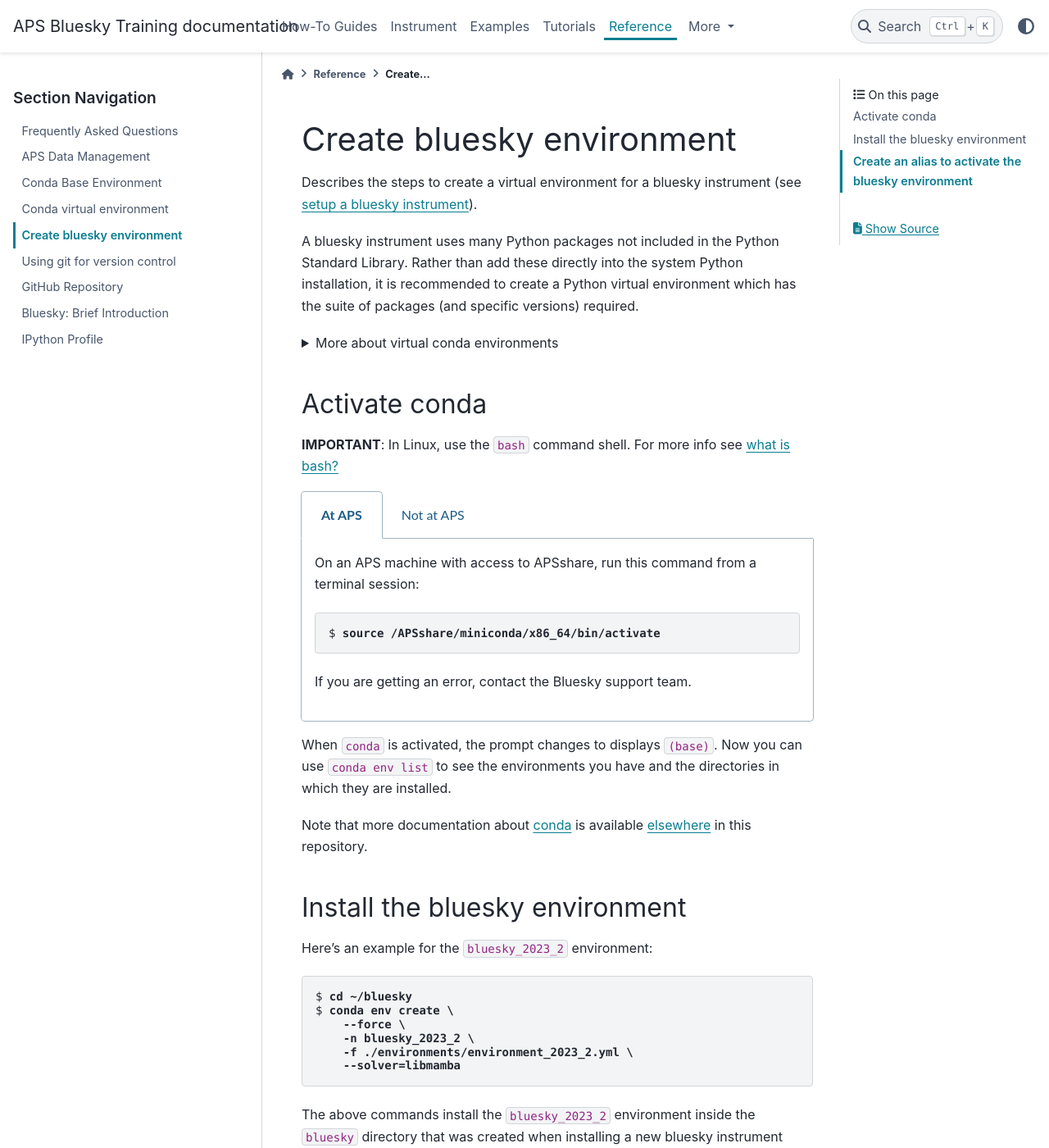
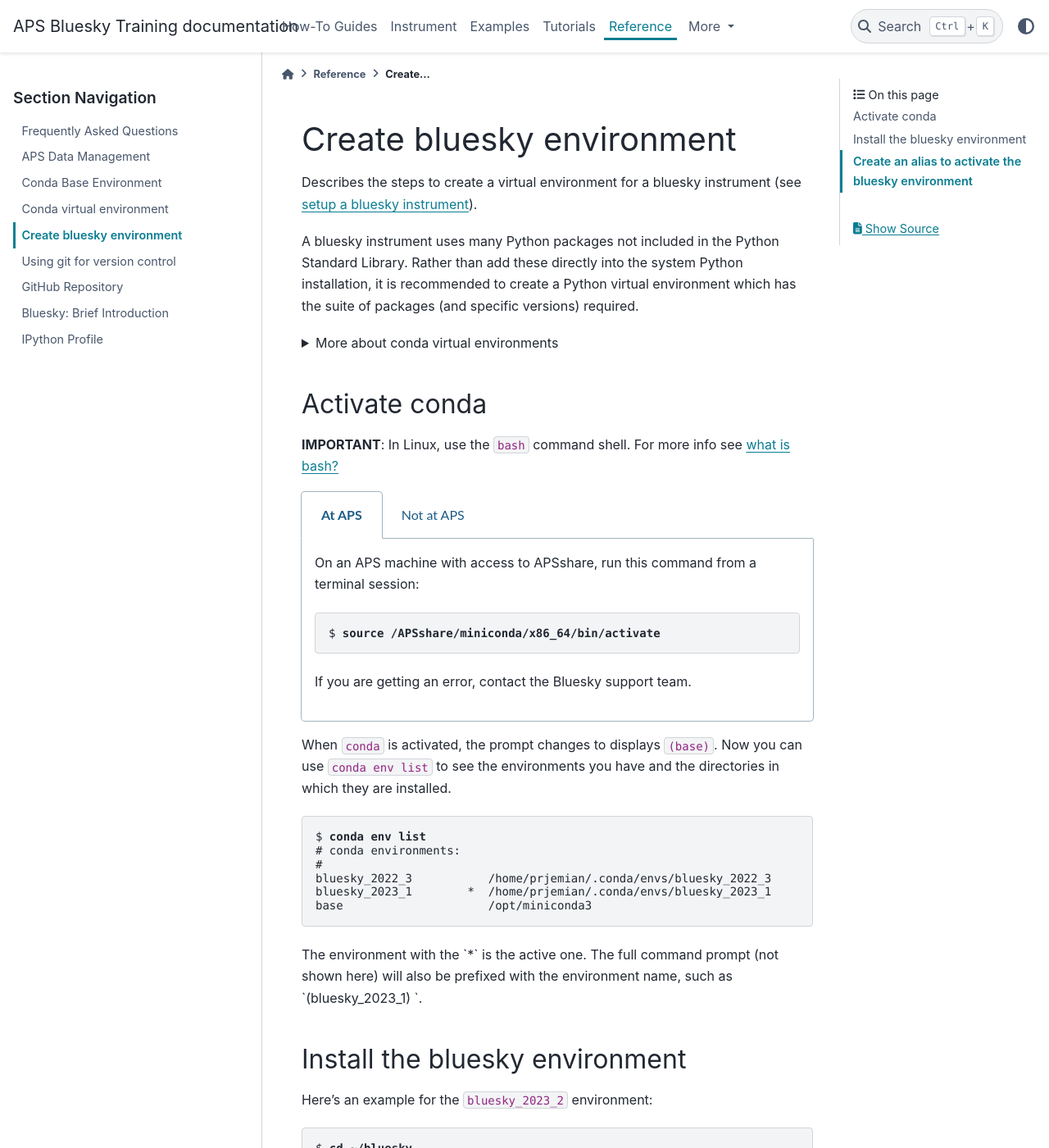
Before and after one commit to BCDA-APS/bluesky_training, a Sphinx documentation site: the page built from docs/source/reference/_create_conda_env.rst, in a window 1280 px wide and 1400 px high. Shown: the whole window at 82% size. Built offline with Sphinx 7.4.7 and the PyData theme 0.15.4, drawn with Linux system fonts in a browser that asks for light colours.

Commit message:
DOC #201 more about conda

```diff
--- a/docs/source/reference/_create_conda_env.rst
+++ b/docs/source/reference/_create_conda_env.rst
@@ -12,9 +12,13 @@
 
 .. raw:: html
 
-    <details><summary>More about virtual conda environments</summary>
-    A virtual environment gives your account control over the suite of installed
-    packages and insulates you from any system software updates:
+    <details><summary>More about conda virtual environments</summary>
+    A virtual environment gives your control over the suite of installed
+    packages and insulates you from any system software updates. It is likely
+    that you will have more than one conda environment available.  Each of these
+    has a complete installation of Python with a suite of packages.  The suite
+    may differ between the environments, as well as the package versions. Even
+    the Python version itself may be different.
 
       - Each conda environment has a name, which corresponds to the file
         directory in which the environments packages, libraries, and other
@@ -23,19 +27,19 @@
         affect any of the other environments. This makes it easy to control
         which software is installed.
 
-    The ``base`` environment refers to the default environment created when you
-    install ``Conda``, which is a package manager and environment management
-    system for Python. The ``base`` environment is created automatically during the
-    installation process, and it serves as the starting point for managing and
-    creating additional environments. When you install packages or libraries
-    using ``Conda`` without specifying a specific environment, the packages are
-    installed into the ``base`` environment by default. The ``base`` environment is
-    often used for general-purpose Python development or as a fallback option
-    when you haven't explicitly created any other environments. However, it is
-    recommended to create separate environments for different projects
-    or applications to avoid conflicts between package versions. This allows you
-    to isolate the dependencies of each project and maintain consistent
-    environments.
+    The <code>base</code> environment refers to the default environment created
+    when you install conda, which is a package manager and environment
+    management system for Python. The <code>base</code> environment is created
+    automatically during the installation process, and it serves as the starting
+    point for managing and creating additional environments. When you install
+    packages or libraries using conda without specifying a specific environment,
+    the packages are installed into the <code>base</code> environment by
+    default. The <code>base</code> environment is often used for general-purpose
+    Python development or as a fallback option when you haven't explicitly
+    created any other environments. However, it is recommended to create
+    separate environments for different projects or applications to avoid
+    conflicts between package versions. This allows you to isolate the
+    dependencies of each project and maintain consistent environments.
     </details>
 
 
@@ -89,11 +93,16 @@
       operating system. You can find the instructions for Windows, macOS, and
       Linux on the official conda documentation `website
       <https://docs.conda.io/projects/conda/en/latest/user-guide/install/index.html>`__.
+      Note: Alternatively, you can install `miniconda
+      <https://docs.conda.io/en/latest/miniconda.html>`__, an ideal base
+      environment since it installs a minimal suite of Python packages, useful
+      only the most basic tasks, such as creating local environments for
+      user.
 
-      If you still encounter the same error message after installing conda, you
-      may need to add the conda installation directory to your system's ``PATH``
-      environment variable manually. You can find instructions on how to do this
-      in the `conda documentation
+      If you still encounter the same error message after installing conda or
+      miniconda, you may need to add the conda installation directory to your
+      system's ``PATH`` environment variable manually. You can find instructions
+      on how to do this in the `conda documentation
       <https://docs.conda.io/projects/conda/en/latest/user-guide/install/index.html>`__.
 
 
@@ -102,11 +111,21 @@
 can use ``conda env list`` to see the environments you have and the directories
 in which they are installed.
 
-Note that more documentation about `conda
-<https://bcda-aps.github.io/bluesky_training/reference/_conda_base.html>`__ is
-available `elsewhere
-<https://bcda-aps.github.io/bluesky_training/reference/_conda_environment.html>`__
-in this repository.
+
+.. raw:: html
+
+   <pre>
+   $ <b>conda env list</b>
+   # conda environments:
+   #
+   bluesky_2022_3           /home/prjemian/.conda/envs/bluesky_2022_3
+   bluesky_2023_1        *  /home/prjemian/.conda/envs/bluesky_2023_1
+   base                     /opt/miniconda3
+   </pre>
+
+   The environment with the `*` is the active one.  The full command prompt (not
+   shown here) will also be prefixed with the environment name, such as
+   `(bluesky_2023_1) `.
 
 
 
```
